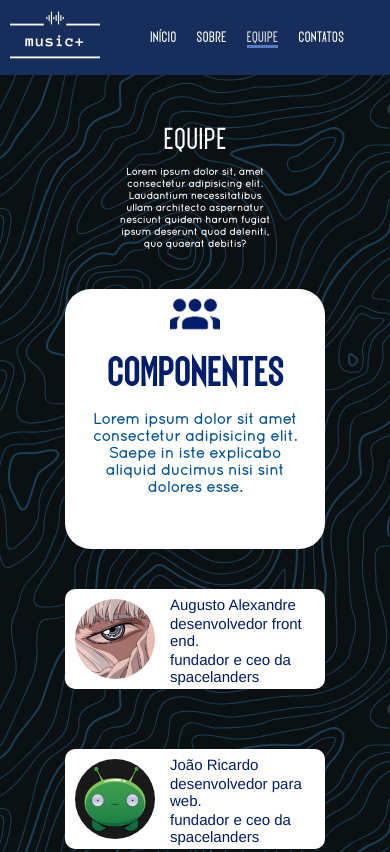
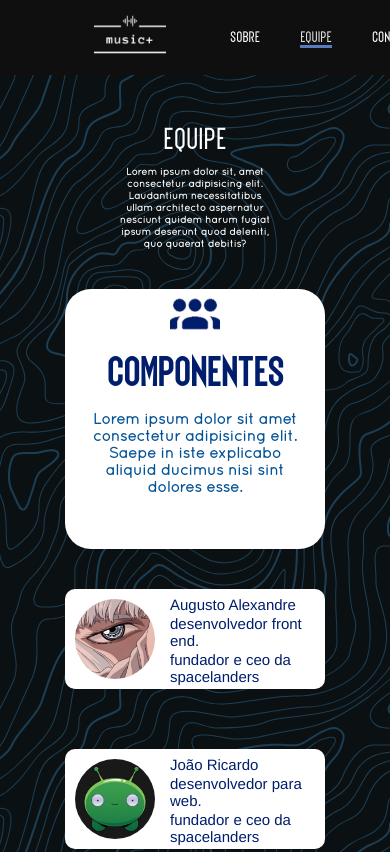
Before and after one commit to melo-caramelo/musicplus, a plain HTML site: page pages/group.html in a window 390 px wide. Shown: the top 852 px of the page. Drawn offline with Linux system fonts and the light colour scheme.

Commit message:
Add files via upload

```diff
--- a/musicpages/solidão/styles.css
+++ b/musicpages/solidão/styles.css
@@ -215,6 +215,7 @@ button:active:before {
   .logo {
     position: relative;
     margin-left: -22px;
+    width: 140px;
   }
 
   .container {
--- a/musicpages/stress/styles.css
+++ b/musicpages/stress/styles.css
@@ -215,6 +215,7 @@ button:active:before {
   .logo {
     position: relative;
     margin-left: -22px;
+    width: 140px;
   }
 
   .container {
--- a/musicpages/tristeza/styles.css
+++ b/musicpages/tristeza/styles.css
@@ -209,6 +209,7 @@ button:active:before {
   .logo {
     position: relative;
     margin-left: -20px;
+    width: 140px;
   }
 
   .container {
--- a/pages/group.html
+++ b/pages/group.html
@@ -14,7 +14,6 @@
       <a href="/index.html"> <img src="/styles/images/icones/logo_transparent.png" alt="" class="logo"></a>
     </div>
     <div class="menus">
-      <a class="menu-item" href="/index.html">início</a>
       <a class="menu-item" href="/pages/about.html">sobre</a>
       <a class="menu-selected" href="">equipe</a>
       <a class="menu-item" href="/pages/contact.html">contatos</a>
--- a/styles.css
+++ b/styles.css
@@ -185,7 +185,7 @@ footer p {
 
   .logo {
     position: relative;
-    margin-left: -22px;
+    margin-left: -40px;
   }
 
   .container {
@@ -249,8 +249,13 @@ footer p {
 
 @media (max-width: 350px) {
 
+  section {
+    background-image: url(/styles/images/mobilewpp.png);
+    background-position-y: 50px;
+  }
+
   .title {
-    margin-top: -100px;
+    margin-top: -40px;
   }
 
   .div-select select {
--- a/styles/css/about.css
+++ b/styles/css/about.css
@@ -46,7 +46,7 @@ header {
 }
 
 .headercontent {
-  display: none;
+  display: flex;
   align-items: center;
 }
 
@@ -236,6 +236,21 @@ header {
     padding-left: 0px;
   }
 
+  .menu-item {
+    font-size: 15px;
+    padding-left: 40px;
+  }
+
+  .menu-selected {
+    font-family: 'media';
+    margin-left: 20px;
+    text-decoration: none;
+    font-size: 15px;
+    color: #dddddd;
+    cursor: default;
+    border-bottom: #660066 3px solid;
+  }
+
 }
 
 @media (max-width: 550px) {
@@ -253,7 +268,7 @@ header {
 
   .menu-item {
     font-size: 15px;
-    padding-left: 20px;
+    padding-left: 40px;
   }
 
   .menu-selected {
@@ -273,8 +288,12 @@ header {
     background-position-y: -30px;
   }
 
+  .menu-selected {
+    font-size: 14px;
+  }
+
   .menu-item {
     font-size: 14px;
-    padding-left: 10px;
+    padding-left: 20px;
   }
 }
--- a/styles/css/contact.css
+++ b/styles/css/contact.css
@@ -32,7 +32,7 @@ header {
   width: 100%;
   overflow: hidden;
   align-items: center;
-  justify-content: space-between;
+  justify-content: space-around;
   margin-bottom: 10px;
   height: 75px;
 }
@@ -45,7 +45,7 @@ header {
 .logo {
   padding-bottom: 10px;
   display: flex;
-  width: 150px;
+  width: 120px;
   padding-left: 30px;
 }
 
@@ -58,16 +58,16 @@ header {
   font-family: 'media';
   padding-left: 80px;
   text-decoration: none;
-  font-size: 19px;
+  font-size: 24px;
   color: white;
   transition: all 0.3s ease 0s;
 }
 
 .menu-selected {
   font-family: 'media';
-  margin-left: 50px;
+  margin-left: 80px;
   text-decoration: none;
-  font-size: 19px;
+  font-size: 24px;
   color: #dddddd;
   cursor: default;
   border-bottom: #18bb10 3px solid;
@@ -229,6 +229,40 @@ header {
     overflow-x: hidden;
   }
 
+  .headercontent {
+    display: block;
+  }
+
+  .logo {
+    position: relative;
+    margin-left: -50px;
+  }
+
+  header {
+    background-color: #0f0f0f;
+    justify-content: space-around;
+  }
+
+  .logo {
+    position: relative;
+    margin-left: -50px;
+  }
+
+  .menu-item {
+    font-size: 15px;
+    padding-left: 40px;
+  }
+
+  .menu-selected {
+    font-family: 'media';
+    margin-left: 40px;
+    text-decoration: none;
+    font-size: 15px;
+    color: #dddddd;
+    cursor: default;
+    border-bottom: #18bb10 3px solid;
+  }
+
   .container {
     padding-top: 100px;
   }
@@ -250,10 +284,10 @@ header {
     display: block;
   }
 
-}
+  .title {
+    margin-top: -60px;
+  }
 
-.nav-list.active {
-  transform: translateX(0);
 }
 
 @media (max-width: 550px) {
@@ -265,8 +299,9 @@ header {
     font-size: 15px;
   }
 
-  .image {
-    width: 350px;
+  .logo {
+    position: relative;
+    margin-left: 40px;
   }
 
   .map {
@@ -296,10 +331,6 @@ header {
     border-bottom: #18bb10 3px solid;
   }
 
-  .title {
-    margin-top: -100px;
-  }
-
 }
 
 @media (max-width: 350px) {
--- a/styles/css/group.css
+++ b/styles/css/group.css
@@ -39,7 +39,7 @@ header {
   width: 100%;
   overflow: hidden;
   align-items: center;
-  justify-content: space-between;
+  justify-content: space-around;
   margin-bottom: 10px;
   height: 75px;
 }
@@ -52,7 +52,7 @@ header {
 .logo {
   padding-bottom: 10px;
   display: flex;
-  width: 150px;
+  width: 120px;
   padding-left: 30px;
 }
 
@@ -65,16 +65,16 @@ header {
   font-family: 'media';
   padding-left: 80px;
   text-decoration: none;
-  font-size: 19px;
+  font-size: 24px;
   color: white;
   transition: all 0.3s ease 0s;
 }
 
 .menu-selected {
   font-family: 'media';
-  margin-left: 50px;
+  margin-left: 80px;
   text-decoration: none;
-  font-size: 19px;
+  font-size: 24px;
   color: #dddddd;
   cursor: default;
   border-bottom: #577BC1 3px solid;
@@ -307,12 +307,18 @@ html.wf-active .fir-image-figure .fig-author-figure-title {
 /*RESPOSIVIDADE*/
 @media (max-width: 999px) {
 
-  header {
-    background-color: #172e5c;
+  .headercontent {
+    display: block;
   }
 
-  body {
-    overflow-x: hidden;
+  .logo {
+    position: relative;
+    margin-left: -50px;
+  }
+
+  header {
+    background-color: #0f0f0f;
+    justify-content: space-around;
   }
 
   .logo {
@@ -362,6 +368,25 @@ html.wf-active .fir-image-figure .fig-author-figure-title {
     margin-right: auto;
   }
 
+  .equipe {
+    margin-top: -100px;
+  }
+
+  .menu-item {
+    font-size: 15px;
+    padding-left: 40px;
+  }
+
+  .menu-selected {
+    font-family: 'media';
+    margin-left: 40px;
+    text-decoration: none;
+    font-size: 15px;
+    color: #dddddd;
+    cursor: default;
+    border-bottom: #577BC1 3px solid;
+  }
+
 }
 
 .nav-list.active {
@@ -369,6 +394,12 @@ html.wf-active .fir-image-figure .fig-author-figure-title {
 }
 
 @media (max-width: 550px) {
+
+  .logo {
+    position: relative;
+    margin-left: 40px;
+  }
+
   .title {
     font-size: 30px;
   }
@@ -383,19 +414,18 @@ html.wf-active .fir-image-figure .fig-author-figure-title {
 
   .menu-item {
     font-size: 15px;
-    padding-left: 20px;
+    padding-left: 40px;
   }
 
   .menu-selected {
     font-family: 'media';
-    margin-left: 20px;
+    margin-left: 40px;
     text-decoration: none;
     font-size: 15px;
     color: #dddddd;
     cursor: default;
     border-bottom: #577BC1 3px solid;
   }
-
 
   .fir-image-figure {
     height: 100px;
@@ -414,20 +444,23 @@ html.wf-active .fir-image-figure .fig-author-figure-title {
 
   }
 
-  .equipe {
-    margin-top: -100px;
-  }
-
 }
 
 @media (max-width: 350px) {
-  .image {
-    width: 270px;
+
+  .logo {
+    position: relative;
+    margin-left: 40px;
+  }
+
+  .menu-selected {
+    font-size: 14px;
+    margin-left: 20px;
   }
 
   .menu-item {
     font-size: 14px;
-    padding-left: 12px;
+    padding-left: 20px;
   }
 
 }
```
Also changed, not shown: musicpages/solidão/index.html (+0 -1 lines), musicpages/stress/index.html (+0 -1 lines), musicpages/tristeza/index.html (+0 -1 lines), pages/about.html (+0 -1 lines), pages/contact.html (+0 -1 lines), styles/images/mobilewpp.png (added).
